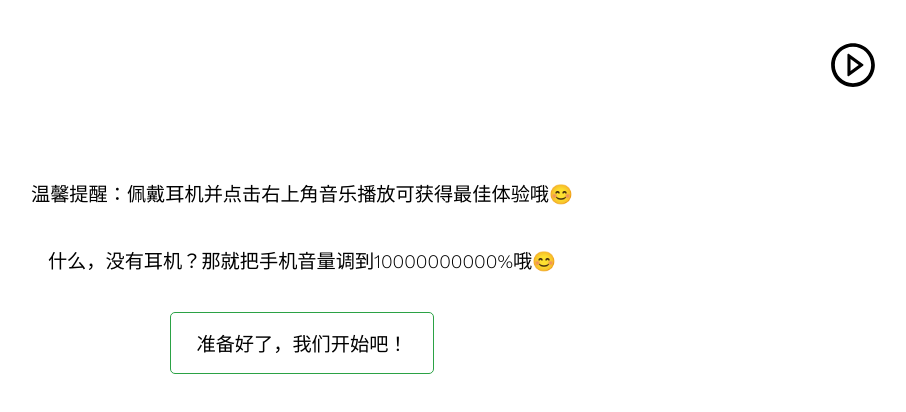
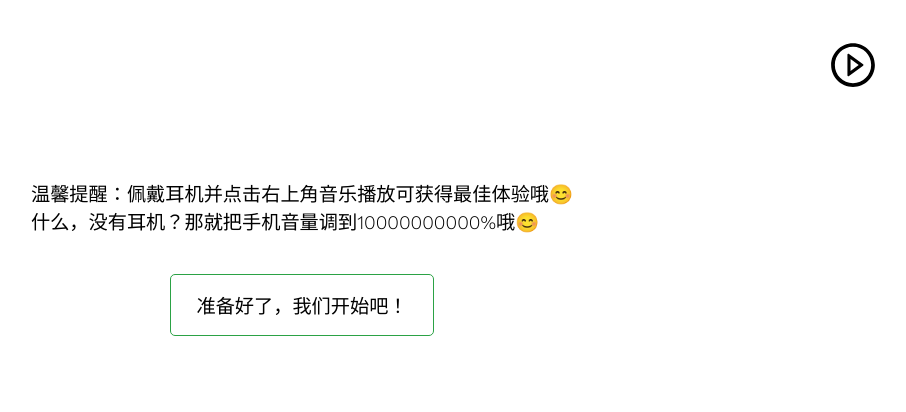
Before and after one commit to atelefoxs/gugugu, a website: page index.html in a window 1280 px wide. Shown: the top 412 px of the page, without its empty margins (338-1244 px from the left). Drawn offline with nearby package versions, Linux system fonts and the light colour scheme.

Commit message:
Update index.html

```diff
--- a/index.html
+++ b/index.html
@@ -14,8 +14,11 @@
 <body>
   <button id="playPauseButton" class="play-pause"></button>
   <div class="startSign">
-    <p class="two">温馨提醒：佩戴耳机并点击右上角音乐播放可获得最佳体验哦😊</p>
-    <p class="two">什么，没有耳机？那就把手机音量调到10000000000%哦😊</p>
+    <p class="two">
+      温馨提醒：佩戴耳机并点击右上角音乐播放可获得最佳体验哦😊
+      <br>
+      什么，没有耳机？那就把手机音量调到10000000000%哦😊
+    </p>
     <!-- 开始按钮 -->
     <p id="startButton" class="two button">准备好了，我们开始吧！</p>
   </div>
```
